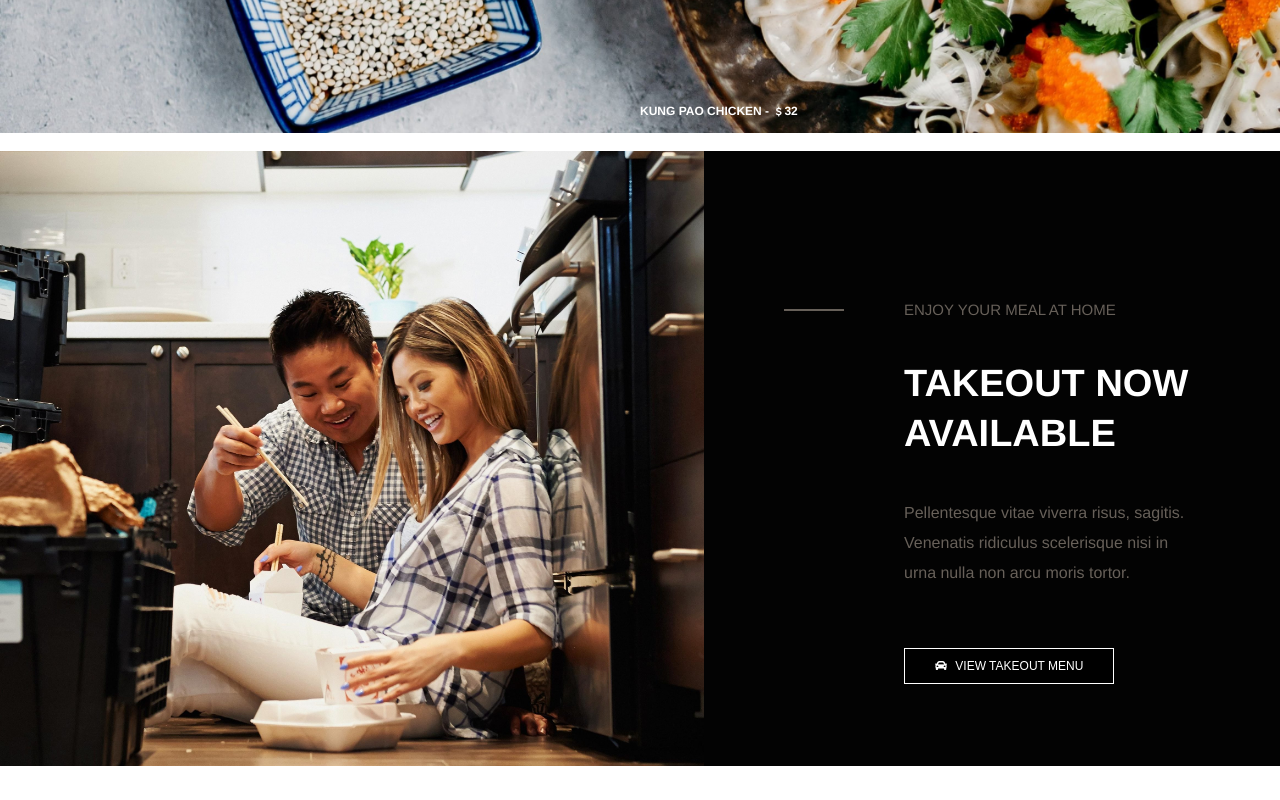
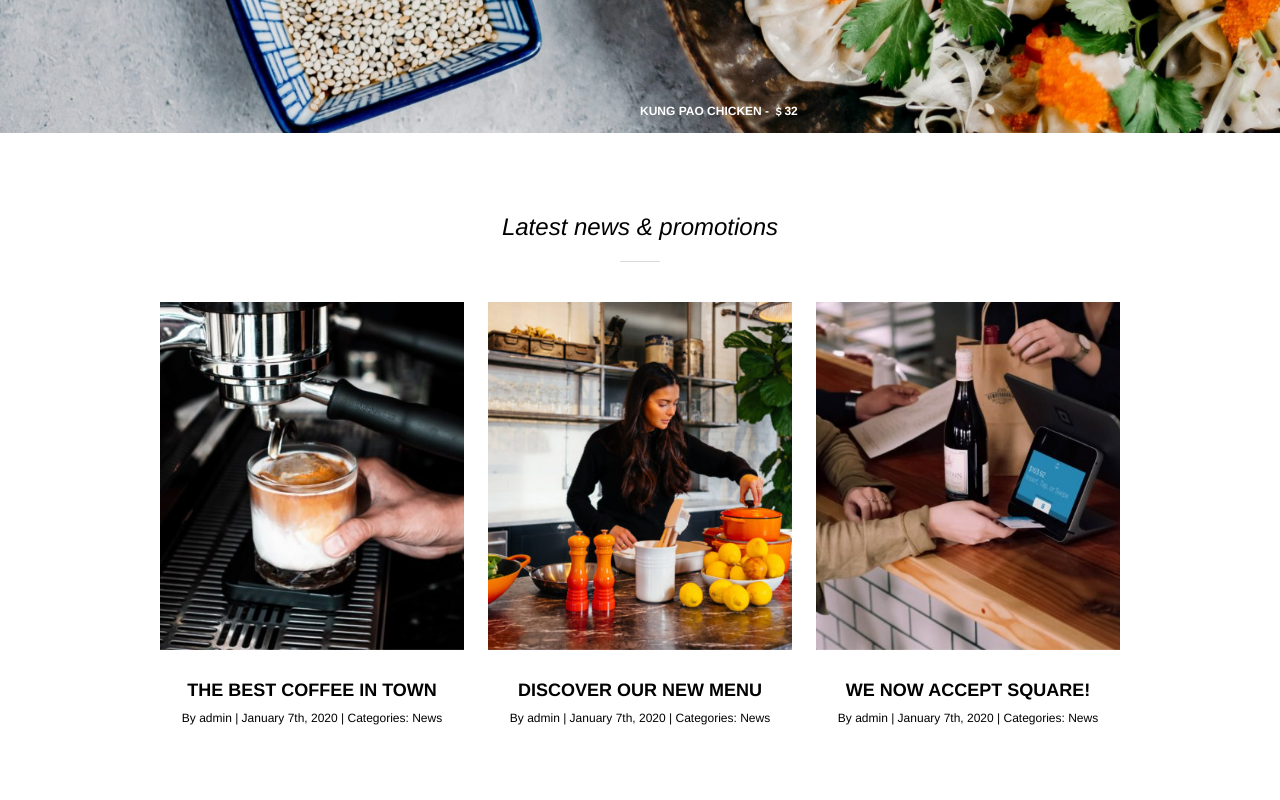
Before and after one commit to petrescuandreea/proj-html-vuejs, a Vue app: page / in a window 1280 px wide. Shown: the part 4680-5480 px from the top of the page. Built offline with nearby package versions, Linux system fonts and the light colour scheme.

Commit message:
Add style component Bulletin

```diff
--- a/src/components/Bulletin.vue
+++ b/src/components/Bulletin.vue
@@ -1,25 +1,47 @@
 <template>
   <section id="bulletin">
       <div class="center-container">
-          <h2></h2>
+          <h2>Latest news &#38; promotions</h2>
 
           <div class="line"></div>
 
+          <div class="cards-container">
                 <!-- da stampare dinamicamente  -->
-          <div class="card">
+                <div class="card" v-for="card, i in cards" :key="i">
+                    <div class="show">
                         <div class="card-img">
-                  <img src="" alt="">
+                            <img :src="require(`../assets/img/${card.image}`)" alt="image">
                         </div>
 
                         <div class="card-text">
                             <h3>
-
+                                {{ card.title }}
                             </h3>
 
 
                             <p>
+                                {{ card.info }}
+                            </p>
+                        </div>
+                    </div>
 
-                  </p>
+                    <div class="hidden">
+                        <div class="content">
+                            <div class="card-img">
+                                <img :src="require(`../assets/img/${card.image}`)" alt="image">
+                            </div>
+
+                            <div class="hidden-text">
+                                <i :class="card.icon"></i>
+                                <h3>
+                                    {{ card.title }}
+                                </h3>
+                                <span>
+                                    {{ card.new }}
+                                </span>
+                            </div>
+                        </div>
+                    </div>
                 </div>
           </div>
       </div>
@@ -34,19 +56,25 @@ export default {
       return {
           cards: [
               {
-                  image:'blog92x-400x458',
+                  image:'blog92x-400x458.jpg',
                   title:'the best coffee in town',
-                  info:'By admin | January 7th, 2020 | Categories: News'
+                  info:'By admin | January 7th, 2020 | Categories: News',
+                  icon: 'fas fa-link',
+                  new: 'News'
               },
               {
-                  image:'blog72x-400x458',
+                  image:'blog72x-400x458.jpg',
                   title:'discover our new menu',
-                  info:'By admin | January 7th, 2020 | Categories: News'
+                  info:'By admin | January 7th, 2020 | Categories: News',
+                  icon: 'fas fa-link',
+                  new: 'News'
               },
               {
-                  image:'blog82x-400x458',
+                  image:'blog82x-400x458.jpg',
                   title:'we now accept square!',
-                  info:'By admin | January 7th, 2020 | Categories: News'
+                  info:'By admin | January 7th, 2020 | Categories: News',
+                  icon: 'fas fa-link',
+                  new: 'News'
               },
           ]
       }
@@ -56,5 +84,98 @@ export default {
 
 <!-- Add "scoped" attribute to limit CSS to this component only -->
 <style scoped lang="scss">
+#bulletin {
+    padding: 80px 0;
+
+    .center-container {
+        width: 75%;
+        margin: 0 auto;
+        text-align: center;
+
+        h2 {
+            font-style: italic;
+            font-weight: normal;
+            margin-bottom: 20px;
+        }
+
+        .line {
+            width: 40px;
+            border-bottom: 1px solid #dadada;
+            margin: 0 auto 40px auto;
+        }
+
+        .cards-container {
+            display: flex;
+            flex-wrap: wrap;
+            justify-content: space-between;
+
+            .card {
+                width: calc(95% / 3);
+                position: relative;
+                cursor: pointer;
+
+                img {
+                    width: 100%;
+                    display: block;
+                }
+
+                .card-text {
+                    h3 {
+                        font-size: 18px;
+                        text-transform: uppercase;
+                        margin: 30px 0 10px 0;
+                    }
+
+                    p {
+                        font-size: 12px;
+                    }
+                }
+
+                .hidden {
+                    position: absolute;
+                    top: 0;
+                    left: 0;
+                    display: none;
+
+                    .content {
+                        position: relative;
+                        .hidden-text {
+                            width: 100%;
+                            height: 100%;
+                            color: #d6cbbd;
+                            position: absolute;
+                            top: 0;
+                            left: 0;
+                            background: linear-gradient(180deg, black, rgba(0, 0, 0, 0.2));
+                            display: flex;
+                            flex-direction: column;
+                            justify-content: center;
+
+
+                            i, span {
+                                font-size: 12px;
+                            }
+
+                            h3 {
+                                text-transform: uppercase;
+                                margin: 15px 0;
+                            }
+                        }
+                    }
+
+
+                }
+
+                &:hover .hidden {
+                    display: block;
+                }
+
+                &:hover .show {
+                    display: none;
+                }
+            }
+        }
+    }
+}
 
 </style>
```
Lines whose indentation alone changed are shown as unchanged.
